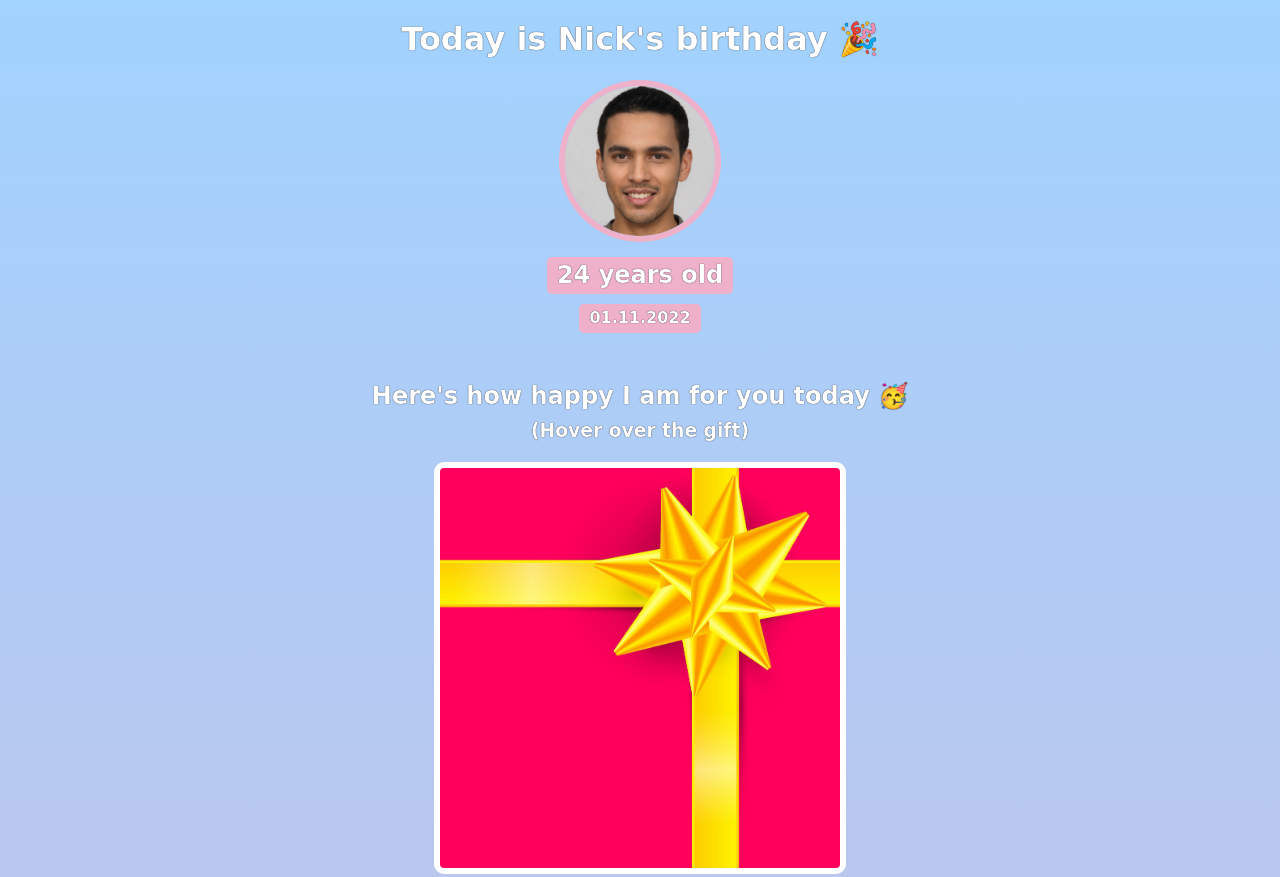
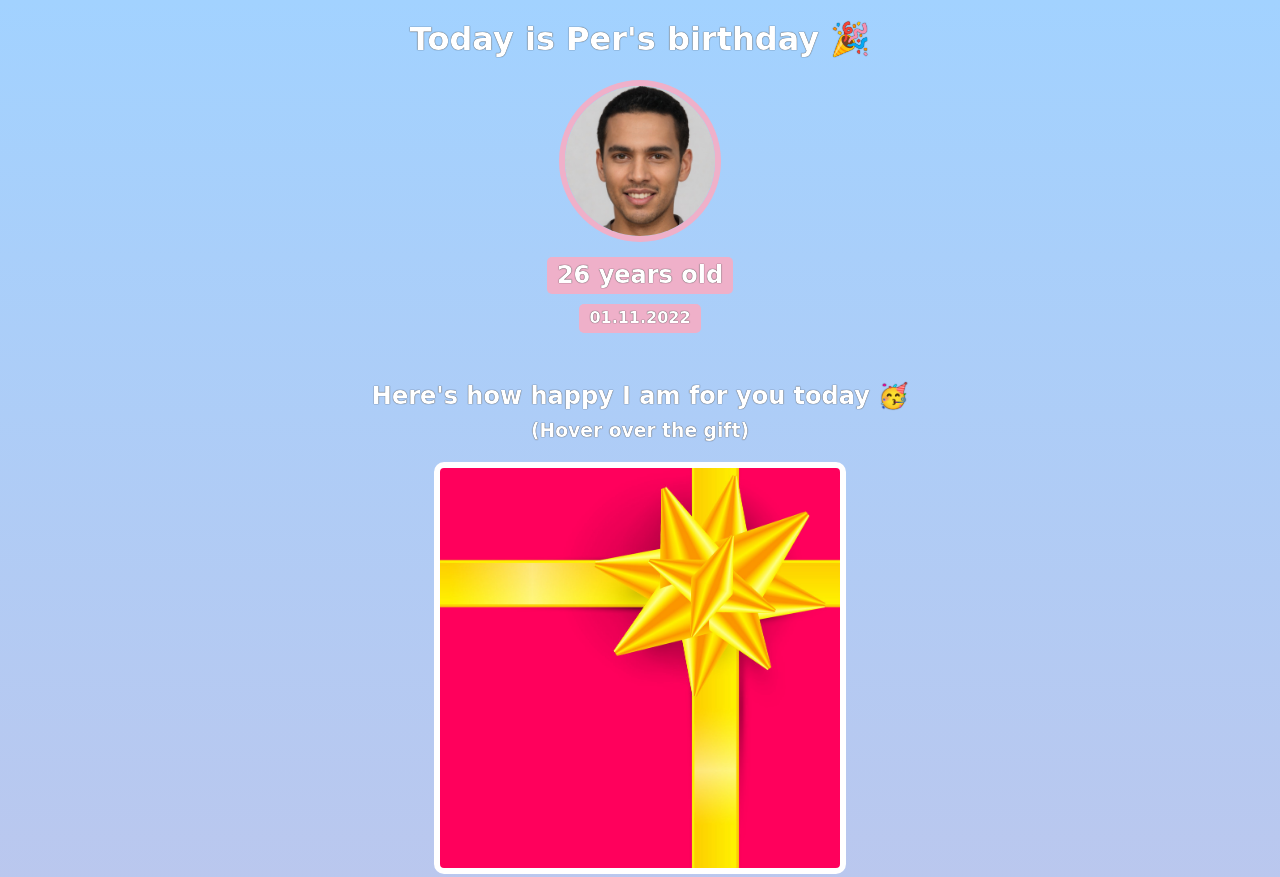
Before and after one commit to barbaraines23/birthday-gift-site, a website built with Vite: page index.html in a window 1280 px wide. Shown: the top 877 px of the page. Built offline with nearby package versions, Linux system fonts and the light colour scheme; a web font is replaced by a local one.

Commit message:
change name and age index.html

```diff
--- a/index.html
+++ b/index.html
@@ -7,9 +7,9 @@
     </head>
     <body>
         <div id="header">
-            <h1>Today is Nick's birthday 🎉</h1>
+            <h1>Today is Per's birthday 🎉</h1>
             <img id="bff-img" src="images/nick.jpg">
-            <h2 id="bday-age">24 years old</h2>
+            <h2 id="bday-age">26 years old</h2>
             <h4 id="bday-date">01.11.2022</h4>
         </div>
 
```
